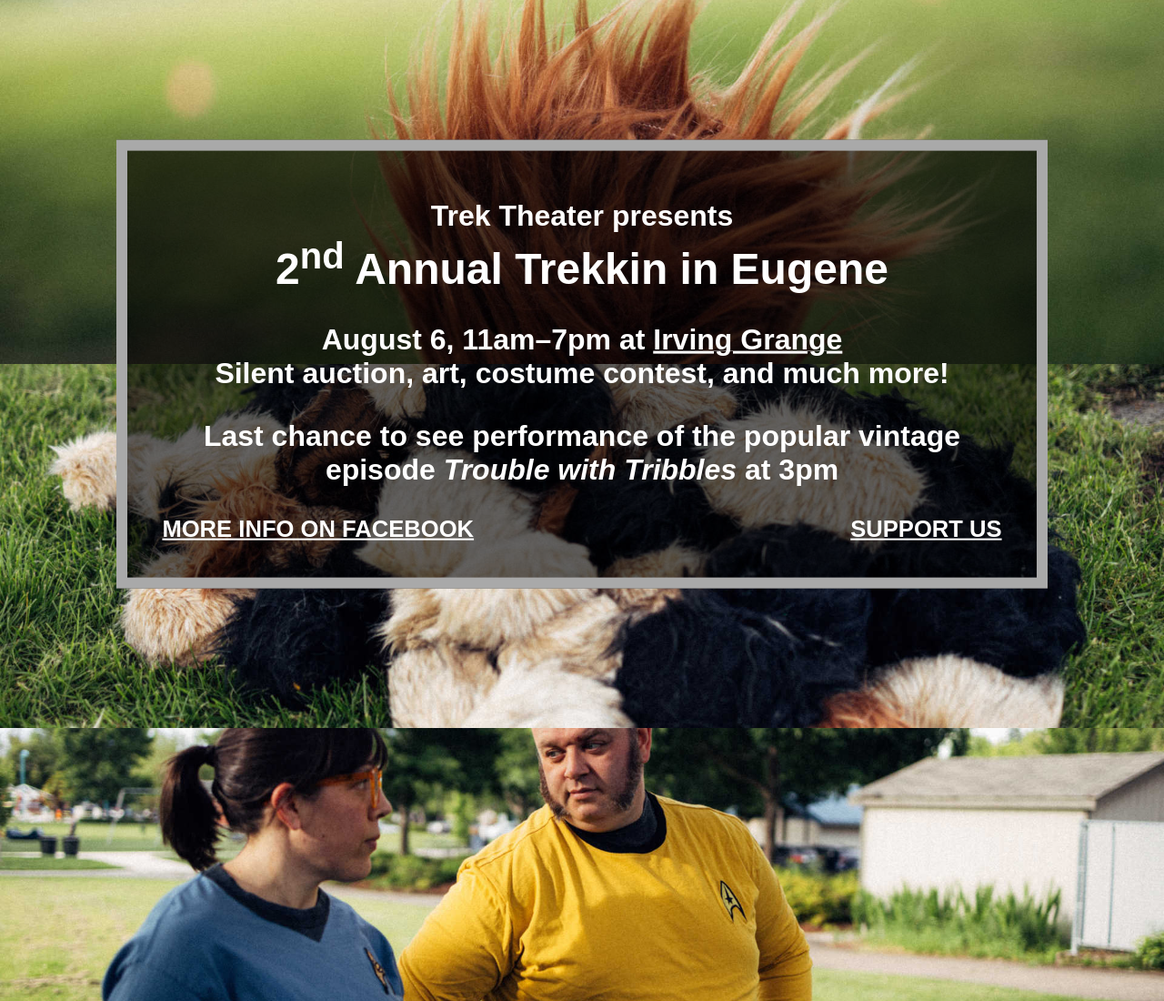
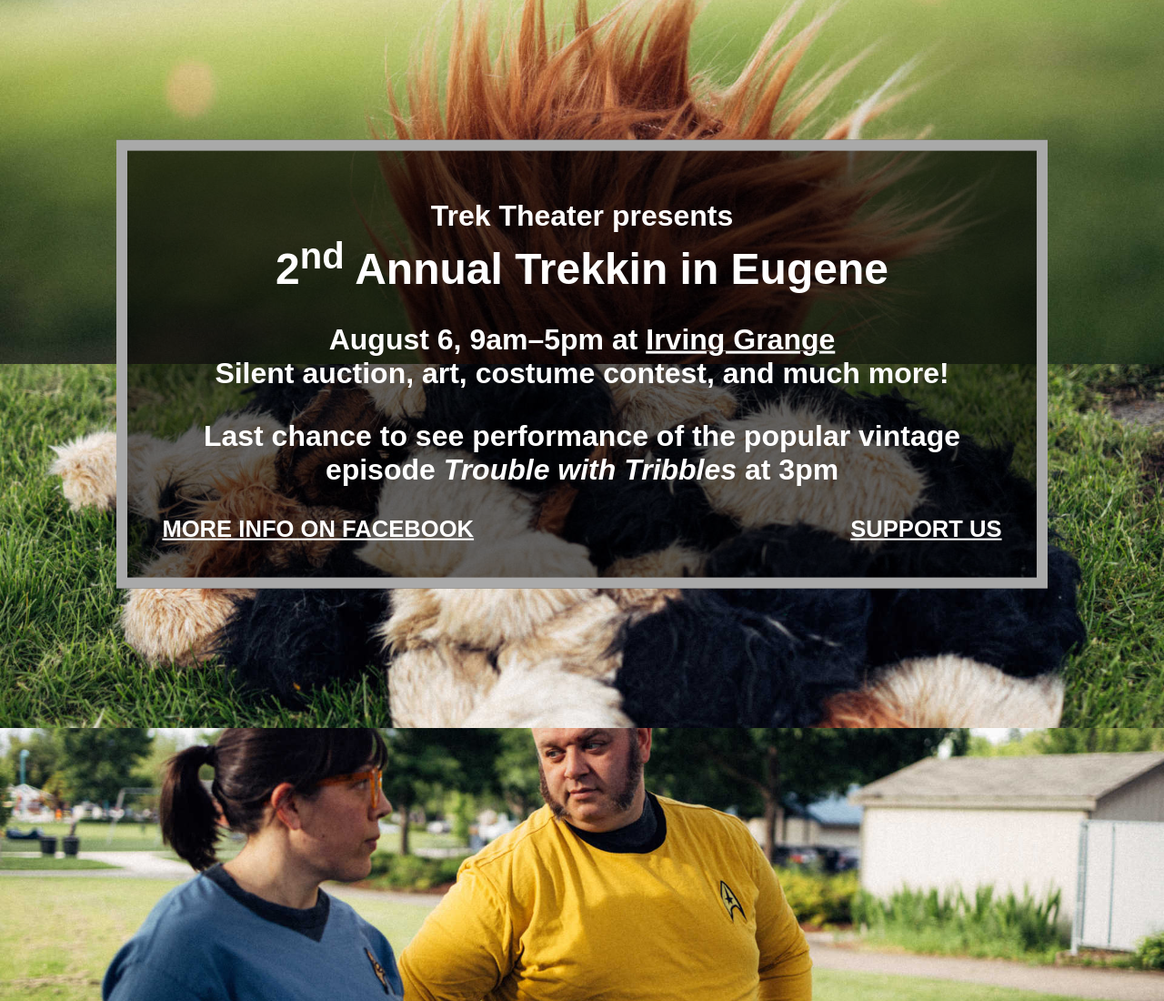
Before and after one commit to joelyoungblom/trektheater.org, a website: page index.html in a window 1280 px wide. Shown: the top 1100 px of the page at 91% size. Drawn offline with Linux system fonts and the light colour scheme.

Commit message:
fixed times

```diff
--- a/index.html
+++ b/index.html
@@ -112,7 +112,7 @@
       </header>
 
       <main>
-        <p class="details">August 6, 11am&ndash;7pm at <a href="//goo.gl/maps/3no6yxwRxM3zqX1bA">Irving Grange</a>
+        <p class="details">August 6, 9am&ndash;5pm at <a href="//goo.gl/maps/3no6yxwRxM3zqX1bA">Irving Grange</a>
         <br>Silent auction, art, costume contest, and much more!</p>
         <p><strong>Last chance to see performance of the popular vintage episode <em>Trouble with Tribbles</em> at 3pm</strong></p>
       </main>
```
